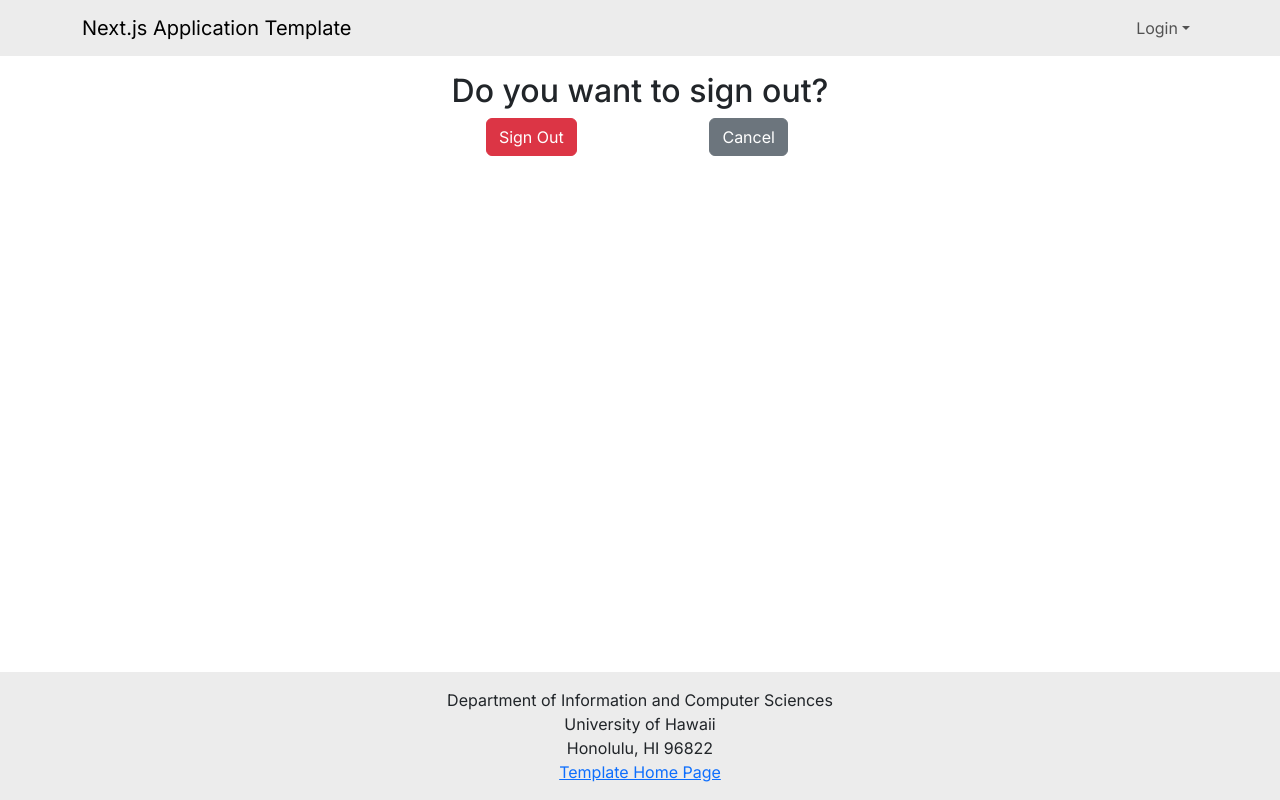
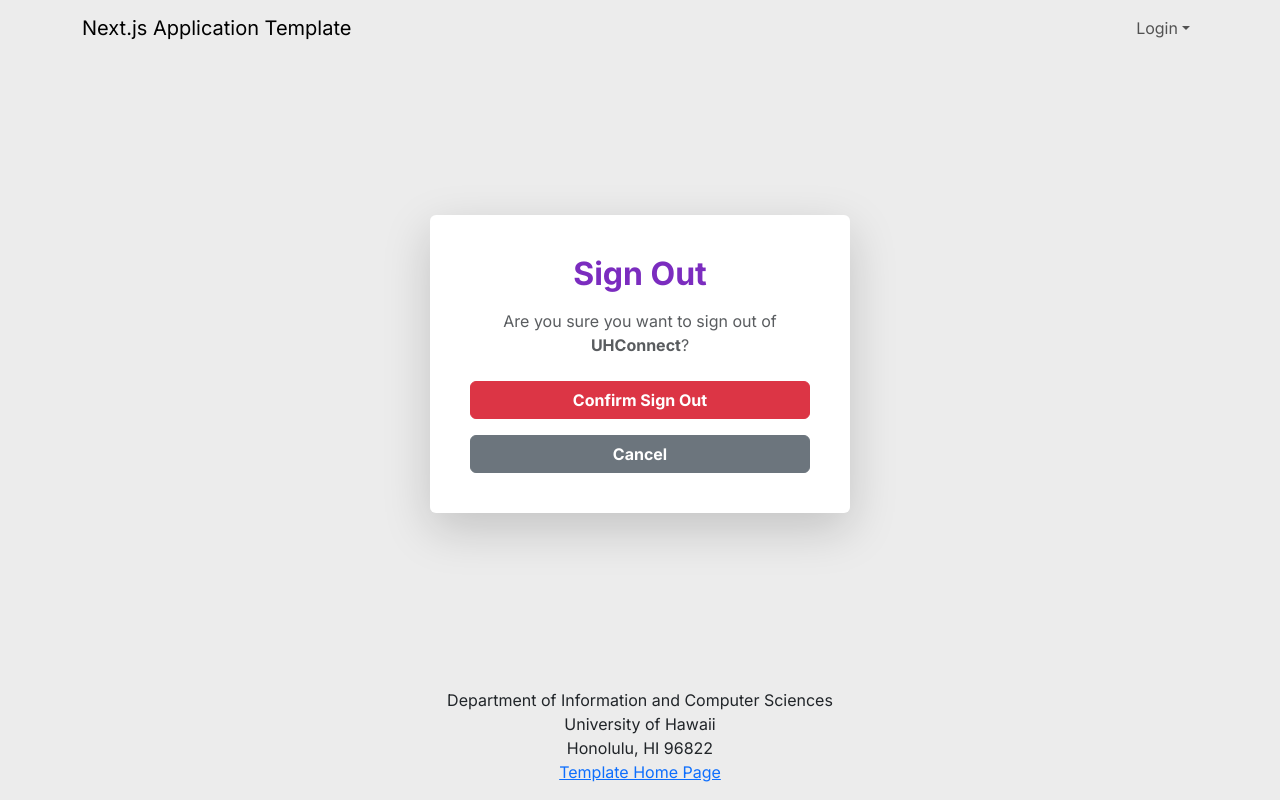
Before and after one commit to gamer-connects/Project-UHConnect, a Next.js app: page /auth/signout in a window 1280 px wide. Built offline with nearby package versions, Linux system fonts and the light colour scheme; no server answers.

Commit message:
Update page.tsx

```diff
--- a/src/app/auth/signout/page.tsx
+++ b/src/app/auth/signout/page.tsx
@@ -1,27 +1,47 @@
 'use client';
 
 import { signOut } from 'next-auth/react';
-import { Button, Col, Row } from 'react-bootstrap';
+import {
+  Button, Col, Row, Card,
+} from 'react-bootstrap';
+import React from 'react';
 
-/** After the user clicks the "SignOut" link in the NavBar, log them out and display this page. */
-const SignOut = () => (
-  <Col id="signout-page" className="text-center py-3">
-    <h2>Do you want to sign out?</h2>
-    <Row>
-      <Col xs={4} />
-      <Col>
-        <Button variant="danger" onClick={() => signOut({ callbackUrl: '/', redirect: true })}>
-          Sign Out
+const SignOut: React.FC = () => (
+  <div className="d-flex justify-content-center align-items-center vh-100 bg-light">
+    <Card className="p-4 shadow-lg border-0" style={{ maxWidth: '420px', width: '100%' }}>
+      <Card.Body className="text-center">
+        <h2 className="fw-bold mb-3" style={{ color: '#7b2cbf' }}>Sign Out</h2>
+        <p className="text-muted mb-4">
+          Are you sure you want to sign out of
+          {' '}
+          <strong>UHConnect</strong>
+          ?
+        </p>
+
+        <Row className="gy-3">
+          <Col xs={12}>
+            <Button
+              variant="danger"
+              className="w-100 fw-bold"
+              onClick={() => signOut({ callbackUrl: '/', redirect: true })}
+            >
+              Confirm Sign Out
             </Button>
           </Col>
-      <Col>
-        <Button variant="secondary" href="/">
+
+          <Col xs={12}>
+            <Button
+              variant="secondary"
+              href="/"
+              className="w-100 fw-bold"
+            >
               Cancel
             </Button>
           </Col>
-      <Col xs={4} />
         </Row>
-  </Col>
+      </Card.Body>
+    </Card>
+  </div>
 );
 
 export default SignOut;
```
Lines whose indentation alone changed are shown as unchanged.
